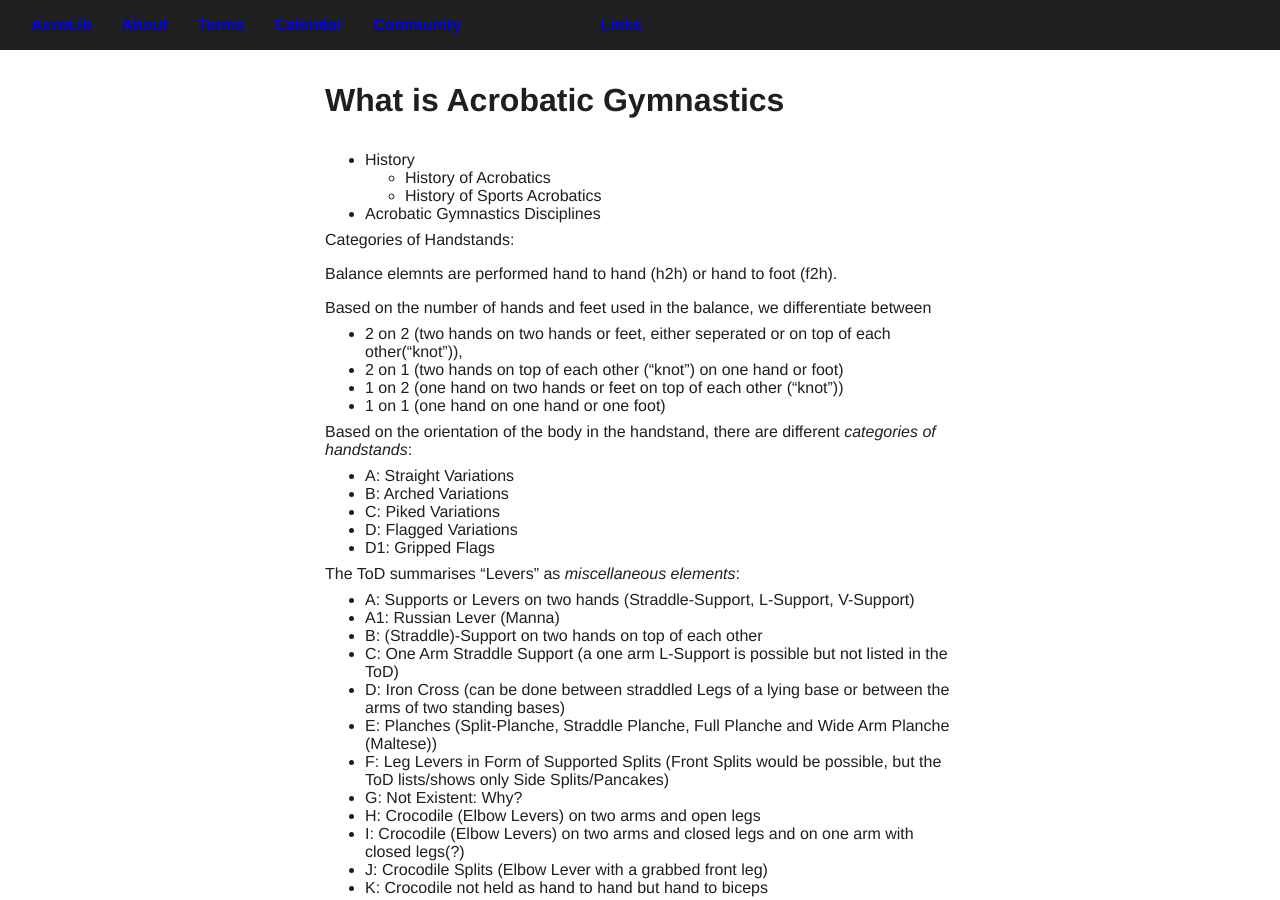
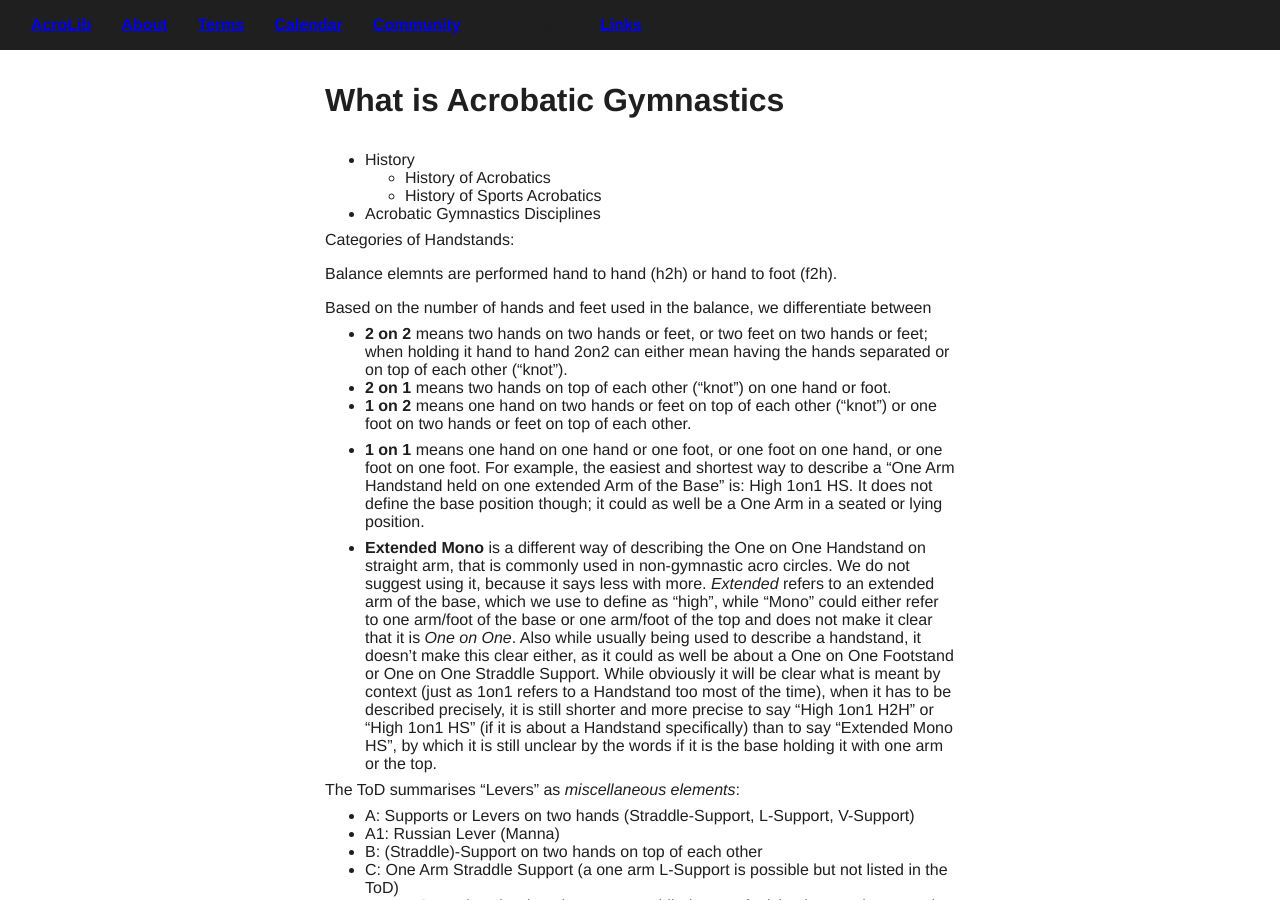
Before and after one commit to floshin/acrolib, a Jekyll site: the page built from WhatIsAcrobaticGymnastics.md, in a window 1280 px wide and 900 px high. Built offline with Jekyll 4.4.1, drawn with Linux system fonts in a browser that asks for light colours; our own code applies the rules of GitHub Pages for plain Markdown files.

Commit message:
Update WhatIsAcrobaticGymnastics.md

```diff
--- a/WhatIsAcrobaticGymnastics.md
+++ b/WhatIsAcrobaticGymnastics.md
@@ -16,18 +16,14 @@ Balance elemnts are performed hand to hand (h2h) or hand to foot (f2h).
 
 Based on the number of hands and feet used in the balance, we differentiate between
 
-* 2 on 2 (two hands on two hands or feet, either seperated or on top of each other("knot")),
-* 2 on 1 (two hands on top of each other ("knot") on one hand or foot)
-* 1 on 2 (one hand on two hands or feet on top of each other ("knot"))
-* 1 on 1 (one hand on one hand or one foot)
+* **2 on 2** means two hands on two hands or feet, or two feet on two hands or feet; when holding it hand to hand 2on2 can either mean having the hands separated or on top of each other ("knot").
+* **2 on 1** means two hands on top of each other ("knot") on one hand or foot.
+* **1 on 2** means one hand on two hands or feet on top of each other ("knot") or one foot on two hands or feet on top of each other.
+* **1 on 1** means one hand on one hand or one foot, or one foot on one hand, or one foot on one foot. For example, the easiest and shortest way to describe a "One Arm Handstand held on one extended Arm of the Base" is: High 1on1 HS. It does not define the base position though; it could as well be a One Arm in a seated or lying position.
 
-Based on the orientation of the body in the handstand, there are different *categories of handstands*:
+* **Extended Mono** is a different way of describing the One on One Handstand on straight arm, that is commonly used in non-gymnastic acro circles. We do not suggest using it, because it says less with more. *Extended* refers to an extended arm of the base, which we use to define as "high", while "Mono" could either refer to one arm/foot of the base or one arm/foot of the top and does not make it clear that it is *One on One*. Also while usually being used to describe a handstand, it doesn't make this clear either, as it could as well be about a One on One Footstand or One on One Straddle Support. While obviously it will be clear what is meant by context (just as 1on1 refers to a Handstand too most of the time), when it has to be described precisely, it is still shorter and more precise to say "High 1on1 H2H" or "High 1on1 HS" (if it is about a Handstand specifically) than to say "Extended Mono HS", by which it is still unclear by the words if it is the base holding it with one arm or the top.
 
-* A: Straight Variations
-* B: Arched Variations
-* C: Piked Variations
-* D: Flagged Variations
-* D1: Gripped Flags
+
 
 The ToD summarises "Levers" as *miscellaneous elements*:
 
```
